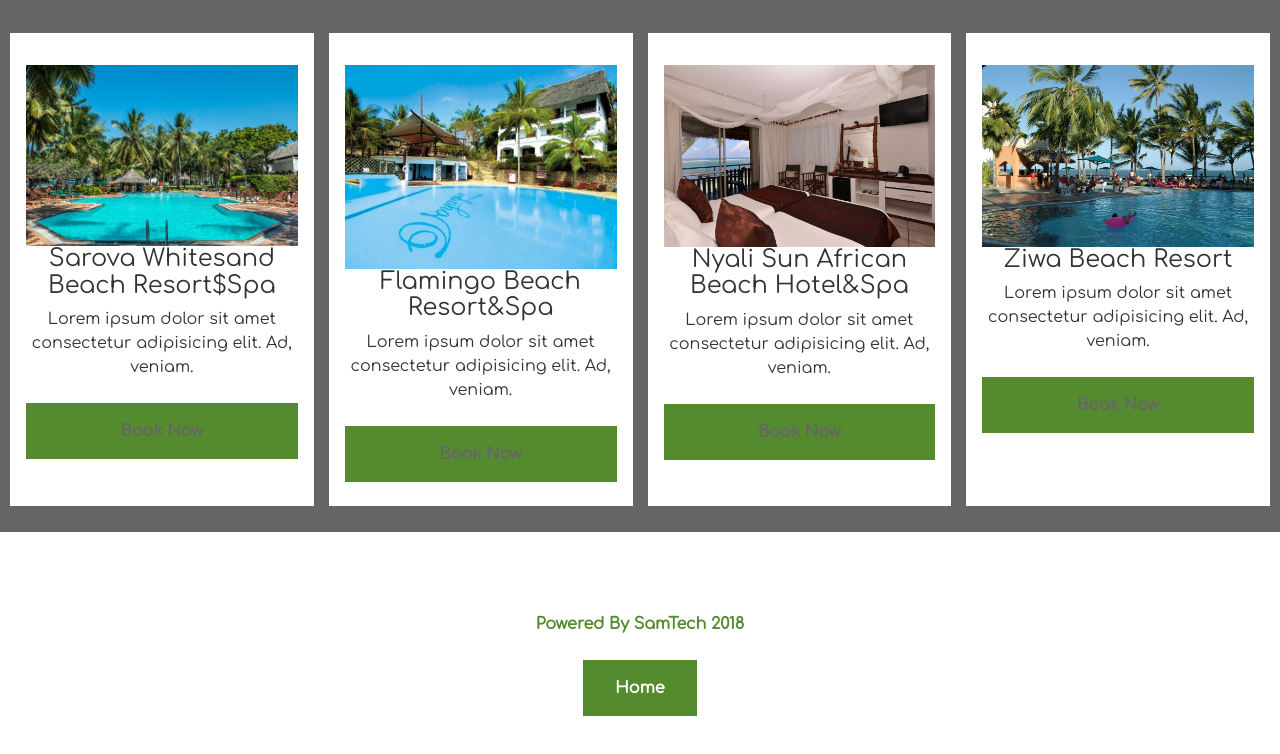
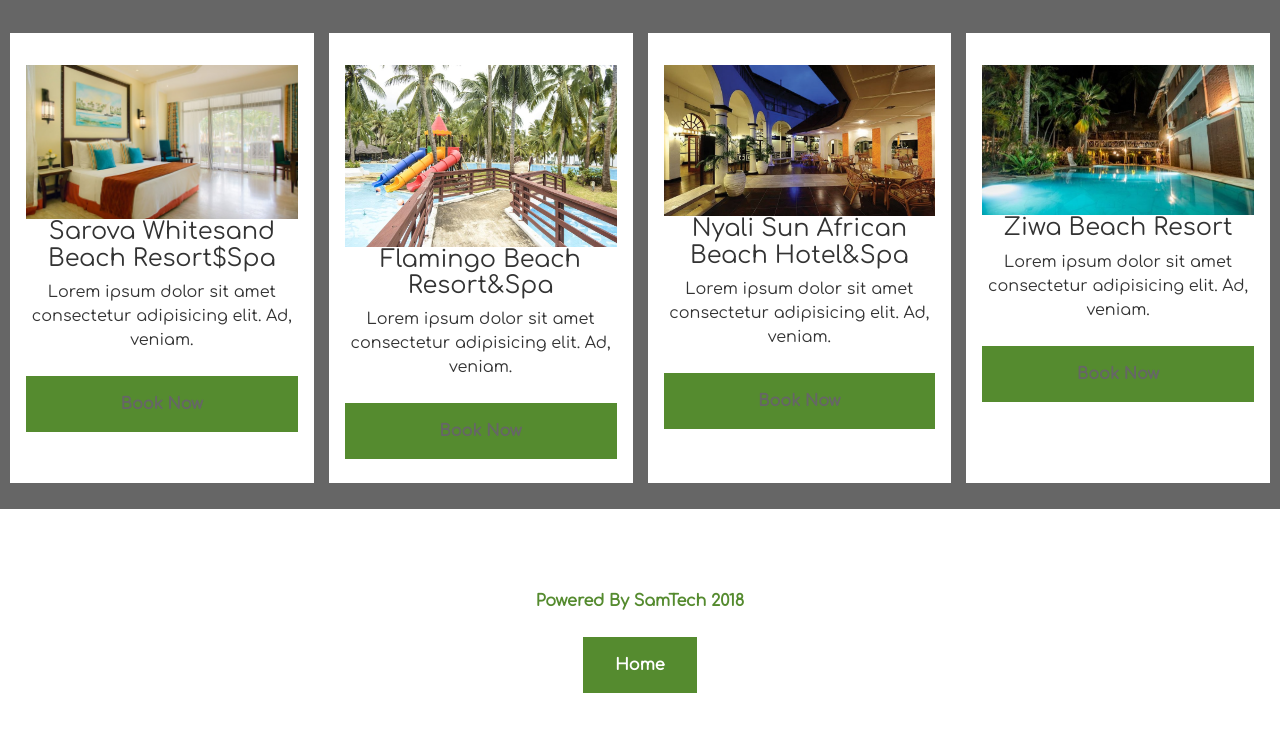
Before and after one commit to Samuel46/NabossSafaris, a website: page hotel.html in a window 1280 px wide. Shown: the part 3323-4077 px from the top of the page. Drawn offline with Linux system fonts and the light colour scheme.

Commit message:
adding mombasa hotels

```diff
--- a/hotel.html
+++ b/hotel.html
@@ -297,28 +297,28 @@
     <!-- Diplay 3-->
     <section class="more">
         <div class="disp">
-            <img src="img/serenabeachspa.jpg" width="250px;">
+            <img src="img/sarovawhitesands.jpg" width="250px;">
 
             <h4>Sarova Whitesand Beach Resort$Spa</h4>
             <p>Lorem ipsum dolor sit amet consectetur adipisicing elit. Ad, veniam.</p>
             <a href="hbook.html" class="btm">Book Now</a>
         </div>
         <div class="disp">
-            <img src="img/Voyager-Beach-Resort.jpg" width="250px;">
+            <img src="img/flamingoresort.jpg" width="250px;">
 
             <h4>Flamingo Beach Resort&Spa</h4>
             <p>Lorem ipsum dolor sit amet consectetur adipisicing elit. Ad, veniam.</p>
             <a href="hbook.html" class="btm">Book Now</a>
         </div>
         <div class="disp">
-            <img src="img/baharibeach.jpg" width="250px;">
+            <img src="img/nyaliafricaabeach.jpg" width="250px;">
 
             <h4>Nyali Sun African Beach Hotel&Spa</h4>
             <p>Lorem ipsum dolor sit amet consectetur adipisicing elit. Ad, veniam.</p>
             <a href="hbook.html" class="btm">Book Now</a>
         </div>
         <div class="disp">
-            <img src="img/bamburibeachresort.jpg" width="250px;">
+            <img src="img/ziwahotell.jpg" width="250px;">
 
             <h4>Ziwa Beach Resort</h4>
             <p>Lorem ipsum dolor sit amet consectetur adipisicing elit. Ad, veniam.</p>
```
Also changed, not shown: img/flamingoresort.jpg (added), img/nyaliafricaabeach.jpg (added), img/sarovawhitesands.jpg (added), img/ziwahotell.jpg (added).
